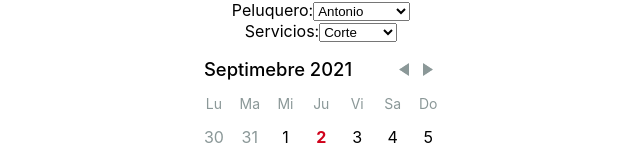
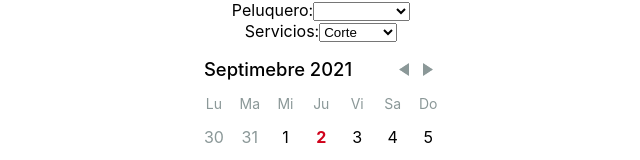
Before and after one commit to kevincovas/Blockchain-app, a React (Vite) app in the folder frontend/: page / in a window 1280 px wide. Shown: the top 160 px of the page, without its empty margins (319-959 px from the left). Built offline with nearby package versions, Linux system fonts and the light colour scheme.

Commit message:
aitor Peluquero indeterminado

```diff
--- a/frontend/src/Calendar.jsx
+++ b/frontend/src/Calendar.jsx
@@ -40,7 +40,7 @@ function Calendar()
 	// Setters
 	const [state, setState] = useState({selectedDay: null});
 	const [disabledDays, setDisabledDays] = useState();
-	const [todoList, setTodoList] = useState( ['Antonio' , 'Manolete' , 'Torete' , 'Juan Peinón'] );
+	const [todoList, setTodoList] = useState( ['' , 'Antonio' , 'Manolete' , 'Torete' , 'Juan Peinón'] );
 
 	// TODO Read From Database
 	// Variable Option Lists
```
